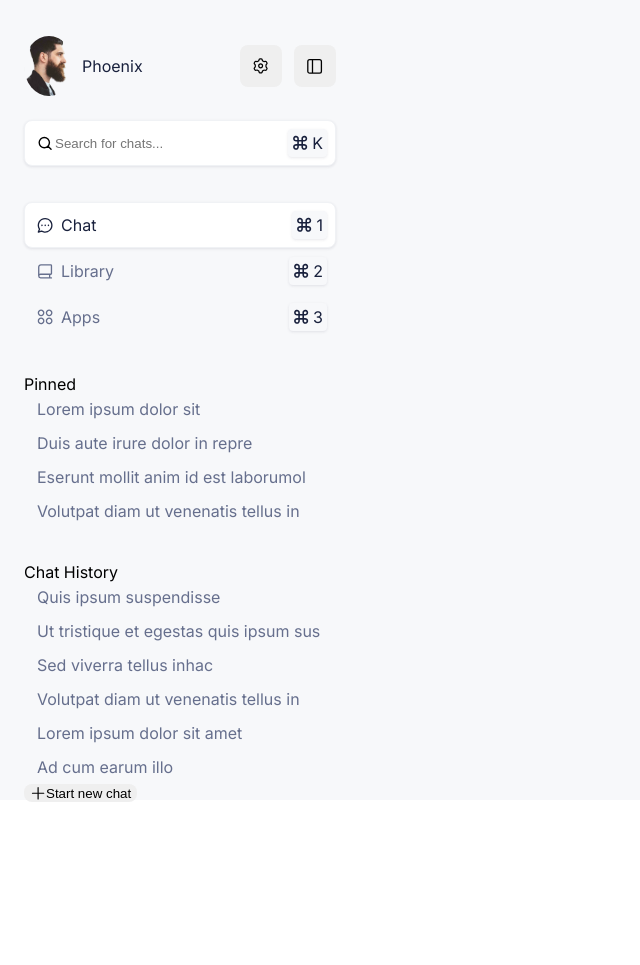
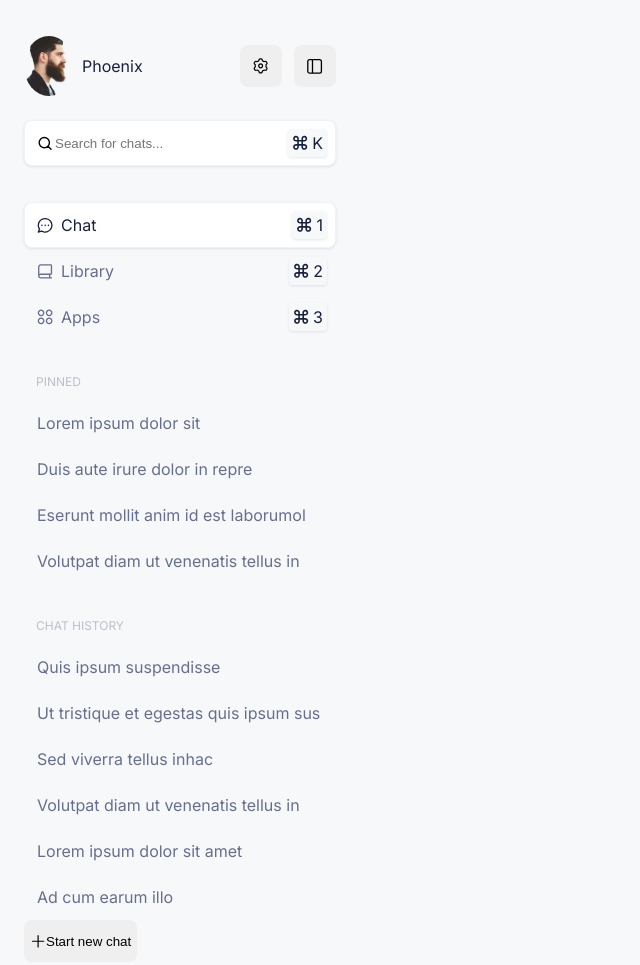
Before and after one commit to phoenix2307/html-zluy-leva-ai-gui, a plain HTML site: page index.html in a window 1280 px wide. Shown: the whole page, without its empty margins (0-640 px from the left). Before the commit the page ends 802 px from the top, so only its background shows below. Drawn offline with Linux system fonts and the light colour scheme.

Commit message:
menu pinned

```diff
--- a/layout.css
+++ b/layout.css
@@ -1,8 +1,8 @@
 .layout {
-  height: 100vh;
+  height: 100%;
   display: flex;
   background-color: var(--NeutralsColors-200);
-  padding: var(--g-small) var(--g-small) var(--g-small) 0;
+  padding: var(--g-small) var(--g-small) var(--g-small) 0px;
 }
 
 .sidebar {
@@ -100,6 +100,14 @@
     .sidebar-section {
       width: 100%;
 
+      .sidebar-title {
+        text-transform: uppercase;
+        font-size: var(--font-p-extra-small);
+        padding-left: var(--space-4);
+        margin-bottom: var(--space-4);
+        color: var(--NeutralsColors-500);
+      }
+
       .sidebar-menu {
         .sidebar-menu__item {
           border-radius: var(--g-extra-small);
@@ -130,7 +138,12 @@
           color: var(--NeutralsColors-600);
 
           .sidebar-menu__text {
+            height: var(--space-8);
+            line-height: var(--space-8);
             flex-grow: 1;
+            white-space: nowrap;
+            text-overflow: ellipsis;
+            overflow: hidden;
           }
         }
       }
```
